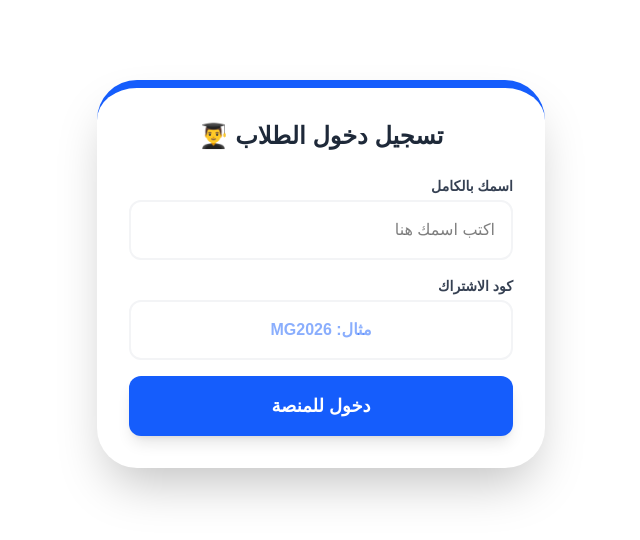
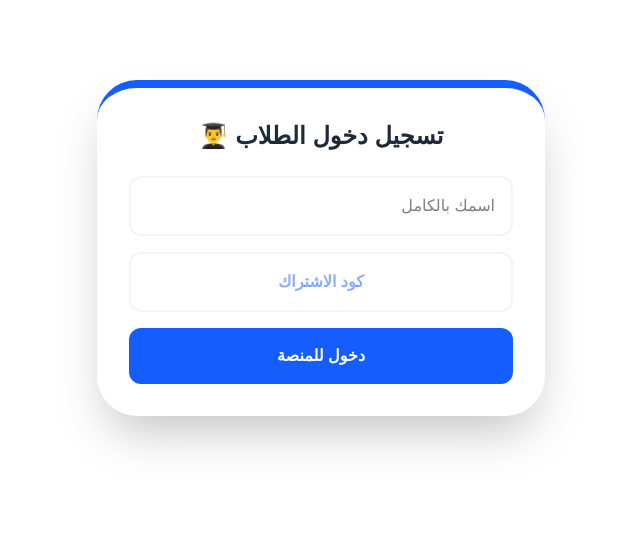
Before and after one commit to mhmedghanem225-dot/Mohamed-Ghanem-platform, a Next.js app: page / in a window 1280 px wide. Shown: the top 540 px of the page, without its empty margins (420-1060 px from the left). Built offline with nearby package versions, Linux system fonts and the light colour scheme.

Commit message:
fix: restore lessons view interface

```diff
--- a/app/page.tsx
+++ b/app/page.tsx
@@ -1,6 +1,5 @@
 "use client";
-import { useState } from "react";
-import Link from "next/link";
+import { useState, useEffect } from "react";
 
 // تعريف أنواع البيانات
 interface Grade { id: number; name: string; icon: string; }
@@ -12,6 +11,7 @@ export default function HomePage() {
   const [codeInput, setCodeInput] = useState("");
   const [error, setError] = useState("");
   const [selectedStage, setSelectedStage] = useState<keyof Stages | null>(null);
+  const [isLoading, setIsLoading] = useState(true);
 
   const VALID_CODES = ["MG2026", "WINNER", "PRO100"];
 
@@ -31,6 +31,12 @@ export default function HomePage() {
     ]
   };
 
+  useEffect(() => {
+    const savedUser = localStorage.getItem("ghanem_user_name");
+    if (savedUser) setUser(savedUser);
+    setIsLoading(false);
+  }, []);
+
   const handleLogin = (e: React.FormEvent) => {
     e.preventDefault();
     if (nameInput.length < 3) {
@@ -41,48 +47,48 @@ export default function HomePage() {
       setError("كود الاشتراك غير صحيح.. اطلبه من مستر محمد");
       return;
     }
+    localStorage.setItem("ghanem_user_name", nameInput);
     setUser(nameInput);
     setError("");
   };
 
+  // الوظيفة المسؤولة عن فتح واجهة الدروس الزرقاء (image_d064c6.png)
+  const openLessons = (gradeName: string) => {
+    window.location.replace(`/lessons?grade=${encodeURIComponent(gradeName)}`);
+  };
+
+  if (isLoading) return <div className="text-center mt-20 font-bold">جاري التحميل...</div>;
+
   if (!user) {
     return (
-      <div className="max-w-md mx-auto mt-20 p-8 bg-white rounded-[2.5rem] shadow-2xl border-t-8 border-blue-600">
-        <h1 className="text-2xl font-black text-center text-gray-800 mb-6 text-black">تسجيل دخول الطلاب 👨‍🎓</h1>
+      <div className="max-w-md mx-auto mt-20 p-8 bg-white rounded-[2.5rem] shadow-2xl border-t-8 border-blue-600" dir="rtl">
+        <h1 className="text-2xl font-black text-center text-gray-800 mb-6">تسجيل دخول الطلاب 👨‍🎓</h1>
         <form onSubmit={handleLogin} className="space-y-4">
-          <div>
-            <label className="block text-sm font-bold text-gray-700 mb-1">اسمك بالكامل</label>
           <input
             type="text"
             value={nameInput}
             onChange={(e) => setNameInput(e.target.value)}
-              placeholder="اكتب اسمك هنا"
-              className="w-full p-4 rounded-xl border-2 border-gray-100 focus:border-blue-500 outline-none text-black"
+            placeholder="اسمك بالكامل"
+            className="w-full p-4 rounded-xl border-2 border-gray-100 outline-none text-black"
           />
-          </div>
-          <div>
-            <label className="block text-sm font-bold text-gray-700 mb-1">كود الاشتراك</label>
           <input
             type="text"
             value={codeInput}
             onChange={(e) => setCodeInput(e.target.value)}
-              placeholder="مثال: MG2026"
-              className="w-full p-4 rounded-xl border-2 border-gray-100 focus:border-blue-500 outline-none text-center font-bold text-blue-600"
+            placeholder="كود الاشتراك"
+            className="w-full p-4 rounded-xl border-2 border-gray-100 text-center font-bold text-blue-600 outline-none"
           />
-          </div>
           {error && <p className="text-red-500 text-sm font-bold text-center">{error}</p>}
-          <button type="submit" className="w-full bg-blue-600 text-white p-4 rounded-xl font-black text-lg hover:bg-blue-700 transition shadow-lg">
-            دخول للمنصة
-          </button>
+          <button type="submit" className="w-full bg-blue-600 text-white p-4 rounded-xl font-black">دخول للمنصة</button>
         </form>
       </div>
     );
   }
 
   return (
-    <div className="max-w-6xl mx-auto px-4 py-12 text-center">
+    <div className="max-w-6xl mx-auto px-4 py-12 text-center" dir="rtl">
       <header className="mb-12">
-        <h1 className="text-4xl font-black text-gray-900 mb-4 text-black">أهلاً بك يا <span className="text-blue-600">{user}</span></h1>
+        <h1 className="text-4xl font-black text-gray-900 mb-4">أهلاً بك يا <span className="text-blue-600">{user}</span></h1>
         <p className="text-xl text-gray-600">اختر مرحلتك الدراسية الآن</p>
       </header>
 
@@ -99,15 +105,17 @@ export default function HomePage() {
         </div>
       ) : (
         <div>
-          <button onClick={() => setSelectedStage(null)} className="mb-8 text-blue-600 font-bold flex items-center gap-2 mx-auto hover:underline">
-            ⬅️ العودة للاختيار الرئيسي
-          </button>
+          <button onClick={() => setSelectedStage(null)} className="mb-8 text-blue-600 font-bold mx-auto hover:underline">⬅️ العودة للاختيار الرئيسي</button>
           <div className="grid grid-cols-1 sm:grid-cols-2 lg:grid-cols-3 gap-6">
             {stagesData[selectedStage].map((grade) => (
-              <Link key={grade.id} href={`/lessons?grade=${grade.name}`} className="p-6 bg-white rounded-2xl shadow-md border-2 border-gray-100 hover:border-blue-500 hover:shadow-blue-100 transition-all flex items-center gap-4 text-right">
+              <div
+                key={grade.id}
+                onClick={() => openLessons(grade.name)}
+                className="p-6 bg-white rounded-2xl shadow-md border-2 border-gray-100 hover:border-blue-500 transition-all cursor-pointer flex items-center gap-4 text-right"
+              >
                 <span className="text-3xl">{grade.icon}</span>
                 <span className="text-xl font-bold text-gray-800">{grade.name}</span>
-              </Link>
+              </div>
             ))}
           </div>
         </div>
```
Lines whose indentation alone changed are shown as unchanged.
